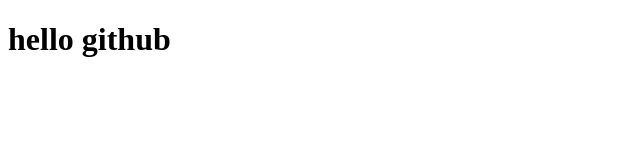
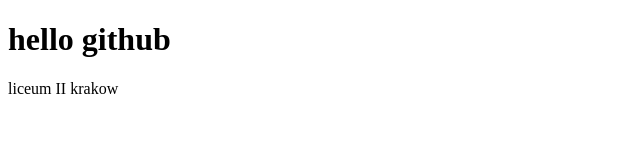
Before and after one commit to Basia516/test, a plain HTML site: page index.html in a window 1280 px wide. Shown: the whole page, without its empty margins (0-640 px from the left). Drawn offline with Linux system fonts and the light colour scheme.

Commit message:
add paragraf index.html

```diff
--- a/index.html
+++ b/index.html
@@ -6,5 +6,6 @@
 
 <body>
 <h1>hello github</h1>
+  <p>liceum II krakow</p>
 </body>
 </html>
```
